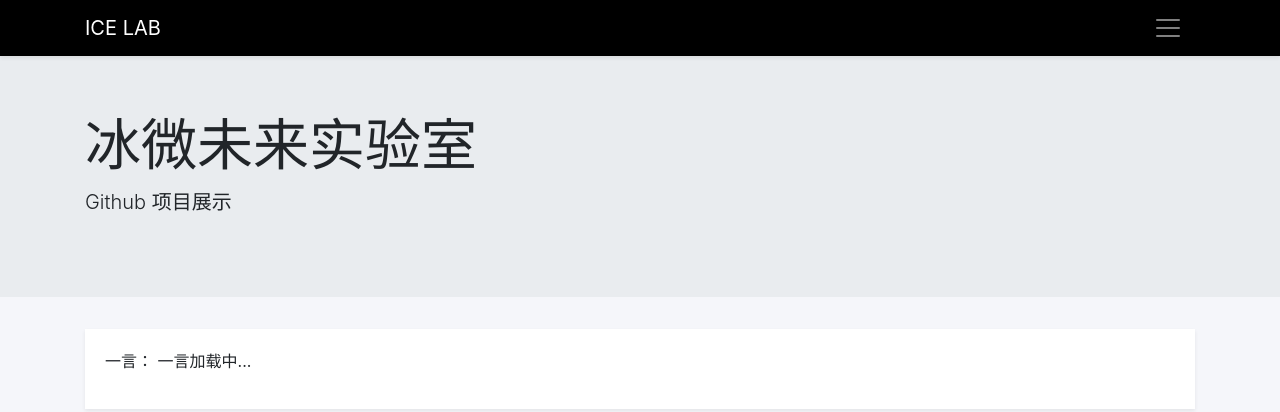
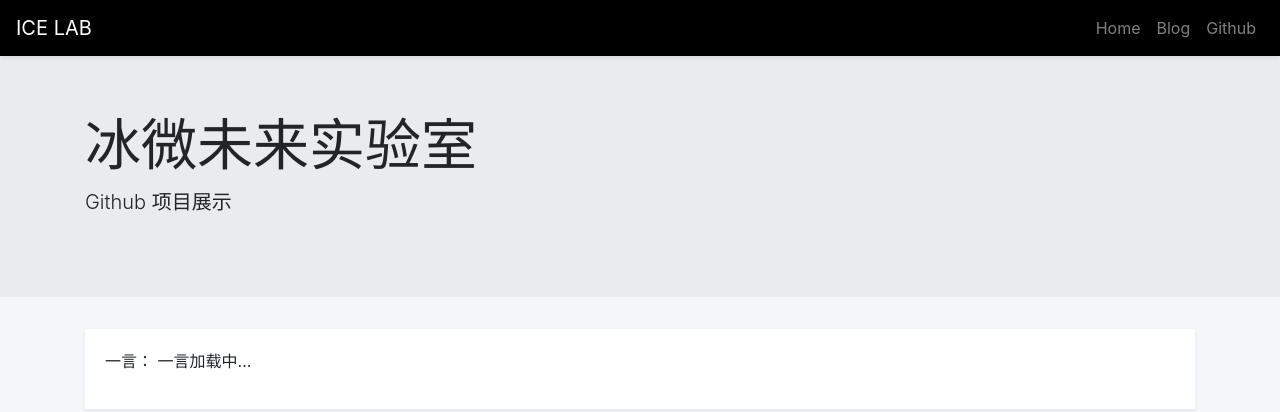
Before and after one commit to kaygb/kaygb.github.io, a plain HTML site: page index.html in a window 1280 px wide. Drawn offline with nearby package versions, Linux system fonts and the light colour scheme; some packages are replaced by stand-ins of ours; no server answers; a script that the page names is missing.

Commit message:
Update index.html

```diff
--- a/index.html
+++ b/index.html
@@ -21,7 +21,28 @@
 </head>
 
 <body class="" style="background:#f5f6fa">
-	<nav class="navbar navbar-dark bg-black fixed-top shadow-sm">
+
+	<nav class="navbar navbar-expand-lg navbar-dark bg-black fixed-top shadow-sm">
+		<a class="navbar-brand" href="#">ICE LAB</a>
+		<button class="navbar-toggler" type="button" data-toggle="collapse" data-target="#navbarScroll" aria-controls="navbarScroll" aria-expanded="false" aria-label="Toggle navigation">
+		  <span class="navbar-toggler-icon"></span>
+		</button>
+		<div class="collapse navbar-collapse" id="navbarScroll">
+		  <ul class="navbar-nav ml-auto my-2 my-lg-0 navbar-nav-scroll">
+			<li class="nav-item">
+			  <a class="nav-link" href="/">Home</a>
+			</li>
+			<li class="nav-item">
+			  <a class="nav-link" href="//170601.xyz" target="_blank">Blog</a>
+			</li>
+			<li class="nav-item">
+			  <a class="nav-link" href="//github.com/kaygb" target="_blank">Github</a>
+			</li>
+		  </ul>
+		</div>
+	  </nav>
+
+	<!-- <nav class="navbar navbar-dark bg-black fixed-top shadow-sm">
 		<div class="container">
 			<a class="navbar-brand" href="./">ICE LAB</a>
 
@@ -30,13 +51,13 @@
 			</button>
 			<div class="collapse navbar-collapse" id="navbarNavAltMarkup">
 				<div class="navbar-nav">
-					<a class="nav-link" href="//170601,.xyz" target="_blank">Home</a>
+					<a class="nav-link" href="//170601.xyz" target="_blank">Blog</a>
 <a class="nav-link" href="//github.com/kaygb" target="_blank">Github</a>
 
 				</div>
 			</div>
 		</div>
-	</nav>
+	</nav> -->
 	<div class="jumbotron jumbotron-fluid" style="margin-top: 48px;">
 		<div class="container">
 			 <h1 class="display-4">冰微未来实验室</h1>
```
